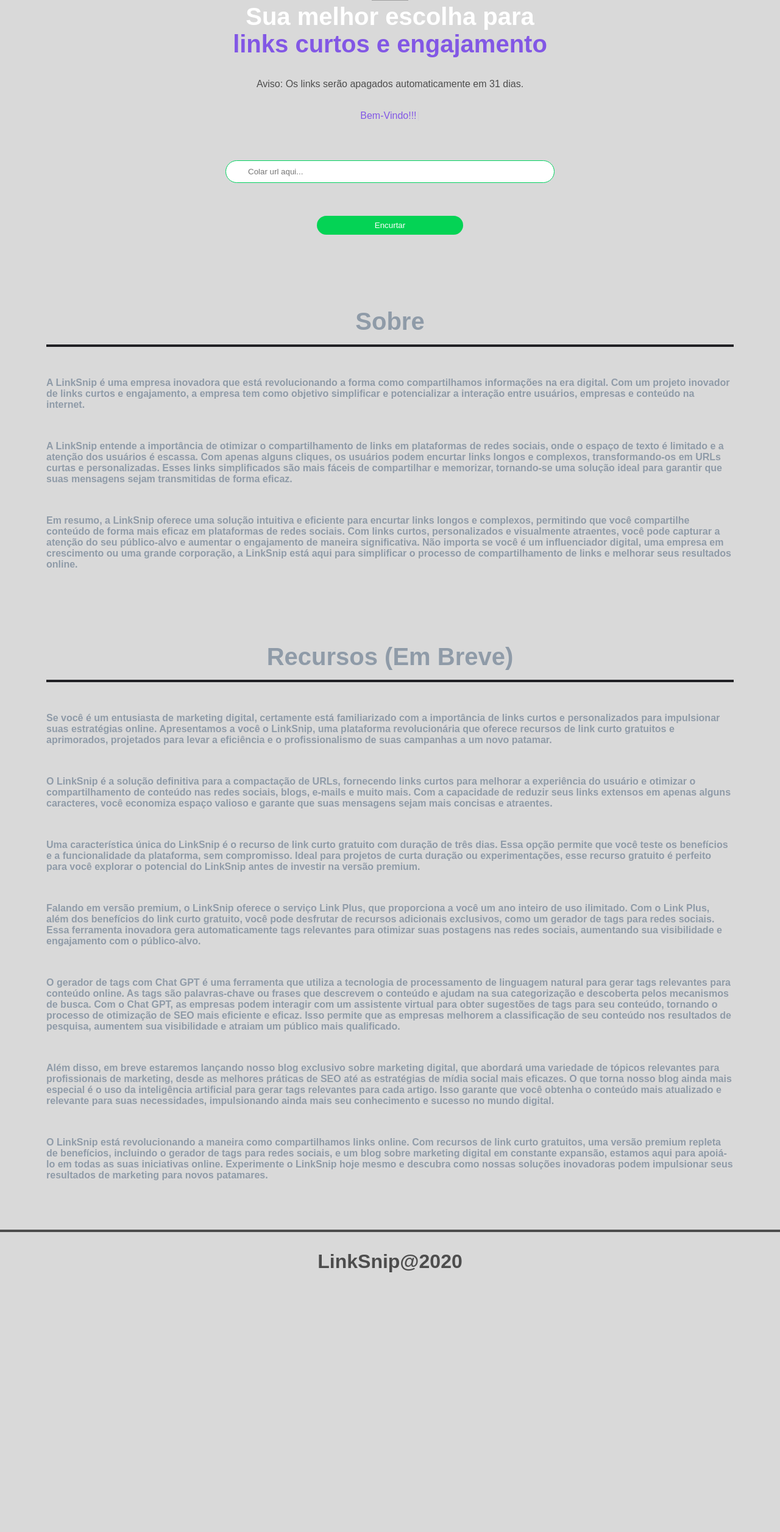
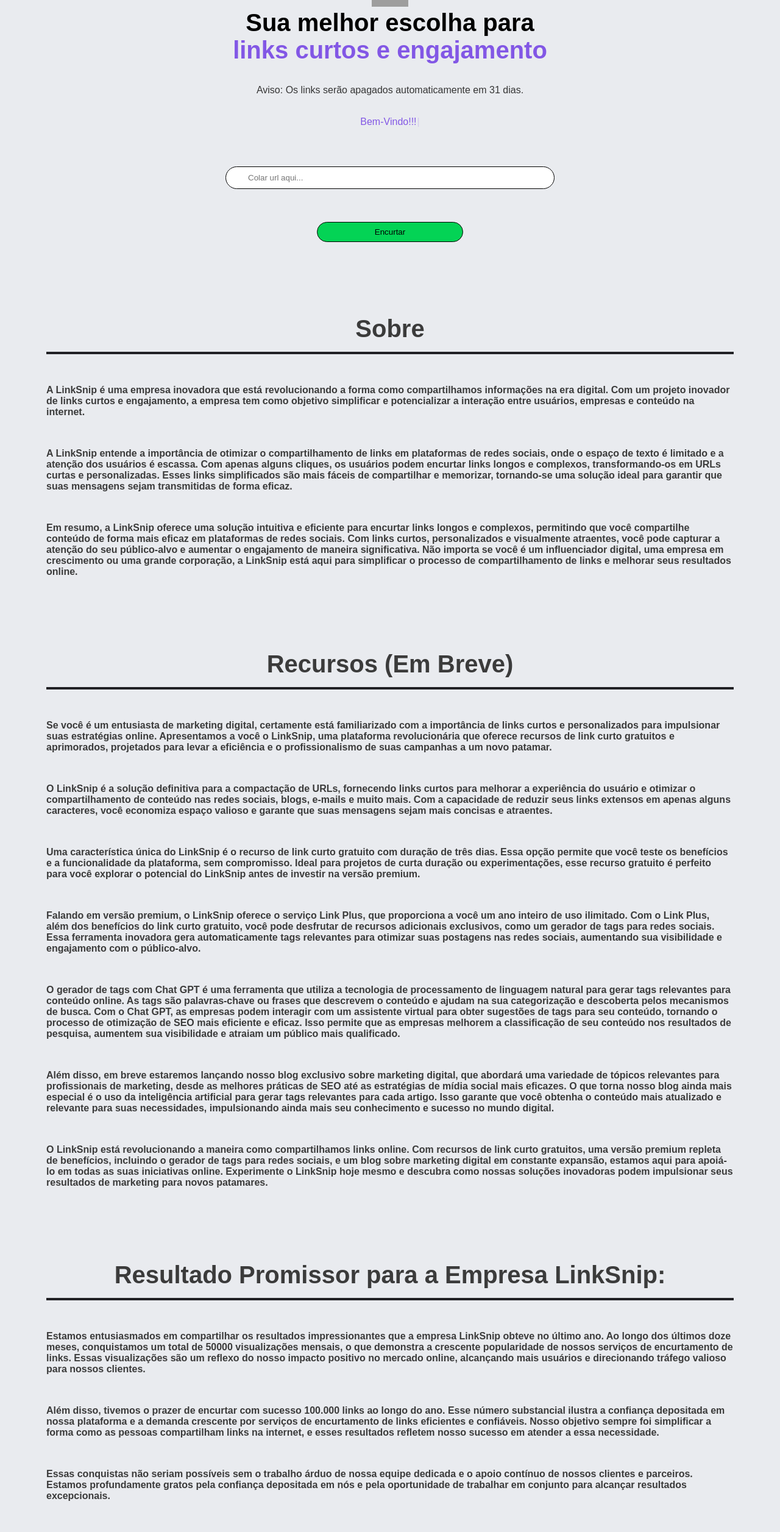
Before and after one commit to MMathiasRS/Snip_Link, a Next.js app: page / in a window 1280 px wide. Shown: the part 234-2747 px from the top of the page at 61% size. Before the commit the page ends 2352 px from the top, so only its background shows below. Built offline with nearby package versions, Linux system fonts and the light colour scheme; grey boxes are pictures that could not be loaded.

Commit message:
first commit

```diff
--- /dev/null
+++ b/src/components/Resultados.js
@@ -0,0 +1,56 @@
+import Style from "@/styles/Sobre.module.css";
+
+export default function Resultados() {
+  return (
+    <div>
+      <div className={Style.ContainerMain}>
+        <div>
+          <div className={Style.Sobre}>
+            <span>
+              <h2>Resultado Promissor para a Empresa LinkSnip:</h2>
+            </span>
+            <hr></hr>
+            <p>
+              Estamos entusiasmados em compartilhar os resultados
+              impressionantes que a empresa LinkSnip obteve no último ano. Ao
+              longo dos últimos doze meses, conquistamos um total de 50000
+              visualizações mensais, o que demonstra a crescente popularidade de
+              nossos serviços de encurtamento de links. Essas visualizações são
+              um reflexo do nosso impacto positivo no mercado online, alcançando
+              mais usuários e direcionando tráfego valioso para nossos clientes.
+            </p>
+            <p>
+              Além disso, tivemos o prazer de encurtar com sucesso 100.000 links
+              ao longo do ano. Esse número substancial ilustra a confiança
+              depositada em nossa plataforma e a demanda crescente por serviços
+              de encurtamento de links eficientes e confiáveis. Nosso objetivo
+              sempre foi simplificar a forma como as pessoas compartilham links
+              na internet, e esses resultados refletem nosso sucesso em atender
+              a essa necessidade.
+            </p>
+            <p>
+              Essas conquistas não seriam possíveis sem o trabalho árduo de
+              nossa equipe dedicada e o apoio contínuo de nossos clientes e
+              parceiros. Estamos profundamente gratos pela confiança depositada
+              em nós e pela oportunidade de trabalhar em conjunto para alcançar
+              resultados excepcionais.
+            </p>
+            <p>
+              Continuaremos empenhados em aprimorar nossos serviços e inovar no
+              campo do encurtamento de links. Estamos animados com o futuro
+              promissor da empresa LinkSnip e ansiosos para expandir nosso
+              alcance, aumentar o número de visualizações mensais e encurtar
+              ainda mais links valiosos.
+            </p>
+            <p>
+              Agradecemos sinceramente a todos que têm sido parte dessa jornada
+              conosco e esperamos que continuem a nos apoiar enquanto avançamos
+              rumo a novos patamares de sucesso. Juntos, construiremos um futuro
+              mais conectado e eficiente na internet.
+            </p>
+          </div>
+        </div>
+      </div>
+    </div>
+  );
+}
--- a/src/components/header.js
+++ b/src/components/header.js
@@ -11,6 +11,8 @@ return(
            <Link href='/'><h1>Home</h1></Link>
            <Link href='/sobre'><h1>Sobre</h1></Link>
            <Link href='/recursos'><h1>Recursos</h1></Link>
+           <Link href='/politica'><h1>Política de Privacidade e Termos de Uso</h1></Link>
+
 
            </div>
       </div>
--- a/src/pages/api/blog/[code].js
+++ /dev/null
@@ -1,24 +0,0 @@
-import db from "../firebase";
-import { collection, getDoc, doc } from "firebase/firestore";
-
-export default async function handler(req, res) {
-  if (req.method === "GET") {
-    const postId = req.query.code;
-
-    try {
-      const postDocRef = doc(db, "Blog", postId);
-      const postDocSnap = await getDoc(postDocRef);
-
-      if (postDocSnap.exists()) {
-        const postData = postDocSnap.data();
-        res.status(200).json(postData);
-      } else {
-        res.status(404).json({ message: "Post não encontrado" });
-      }
-    } catch {
-      res.status(500).json({ message: "Erro no servidor" });
-    }
-  } else {
-    res.status(405).json({ message: "Método não permitido" });
-  }
-}
--- a/src/pages/api/blog/index.js
+++ /dev/null
@@ -1,55 +0,0 @@
-import db from "../firebase";
-import { collection, getDocs, setDoc, doc, addDoc } from "firebase/firestore";
-
-export default async function Post(req, res) {
-  if (req.method === "POST") {
-    const {
-      title,
-      content,
-      author,
-      category,
-      tags,
-      publishDate,
-      publishStatus,
-      featuredImg,
-    } = req.body;
-
-    const newPost = {
-      title: title,
-      content: content,
-      author: author,
-      category: category,
-      tags: tags,
-      publishDate: publishDate,
-      publishStatus: publishStatus,
-      featuredImg: featuredImg,
-    };
-    try {
-      if (
-        title !== "" &&
-        content !== "" &&
-        author !== "" &&
-        category !== "" &&
-        publishDate !== ""
-      ) {
-        await setDoc(doc(db, "Blog", title), newPost);
-        res.status(202).json({ message: "Sucesso" });
-      } else {
-        res.status(404).json({ message: "Falha" });
-      }
-    } catch {
-      res.status(500).json({ message: "Erro no servidor" });
-    }
-  } else {
-    if (req.method === "GET") {
-      const data = [];
-      const querySnap = await getDocs(collection(db, "Blog"));
-      querySnap.forEach((doc) => {
-        const docData = doc.data();
-        const DocId = {id:doc.id,...docData}
-        data.push(DocId);
-      });
-      res.json(data);
-    }
-  }
-}
--- a/src/pages/index.js
+++ b/src/pages/index.js
@@ -7,6 +7,8 @@ import Main from "@/components/Main";
 import Sobre from "@/components/Sobre";
 import Recursos from "@/components/Recursos";
 import InputSelection from "@/components/Input";
+import Resultados from "@/components/Resultados";
+
 
 export default function Home() {
   const [text, setText] = useState("");
@@ -18,6 +20,7 @@ export default function Home() {
         <InputSelection></InputSelection>
         <Sobre></Sobre>
         <Recursos></Recursos>
+        <Resultados></Resultados>
 
       </main>
     </>
--- a/src/styles/Headers.module.css
+++ b/src/styles/Headers.module.css
@@ -7,13 +7,13 @@
 }
 .Container h1 {
   cursor: pointer;
-  font-size: 1.2rem;
+  font-size: 0.9rem;
 }
 
 .Container a {
   cursor: pointer;
   display: flex;
-  color: white;
+  color: rgb(0, 0, 0);
   text-decoration: none;
 }
 
--- a/src/styles/Input.module.css
+++ b/src/styles/Input.module.css
@@ -11,7 +11,7 @@
     max-width: 45%;
     width: 100%;
     border-radius: 20px;
-    border: 1px solid #04D361;
+    border: 1px solid #000000;
 }
 
 .ConteinerBtn{
@@ -23,30 +23,31 @@
     width: 20%;
     margin: 0 auto;
     cursor: pointer;
-    border: 0;
     padding: 8px 20px;
     border-radius: 20px;
     background-color: #04d355;
-    color: white;
+    color: rgb(0, 0, 0);
+    border: 1px solid #000000;
+
 }
 
 .ConteinerBtn input:focus{
     border: 0;
     box-shadow: 0 0 0 0;
-    border: 0 none;
-    outline: 0;
+    border: 1px solid #ffffff;
 }
 .Conteiner input:focus{
     border: 0;
     box-shadow: 0 0 0 0;
     border: 0 none;
-    outline: none;
+    outline: 0;
+    border: 1px solid #000000;
 }
 
 .Conteiner p{
     padding-top: 20px;
     padding-bottom: 10px;
-    color: white;
+    color: rgb(0, 0, 0);
 }
 
 .btnCopia button{
@@ -64,7 +65,7 @@
         max-width: 75%;
         width: 100%;
         border-radius: 20px;
-        border: 1px solid #04D361;
+        border: none
     }
 
     .ConteinerBtn{
@@ -80,6 +81,6 @@
         padding: 8px 0px;
         border-radius: 20px;
         background-color: #04d355;
-        color: white;
+        color: rgb(0, 0, 0);
     }
   }
--- a/src/styles/Main.module.css
+++ b/src/styles/Main.module.css
@@ -9,12 +9,12 @@
 
 .Container h1{
     font-size: 2.5rem;
-    color: white;
+    color: rgb(0, 0, 0);
 }
 
 .Container p{
     padding-top:3% ;
-    color: #4d4d4d;
+    color: #353535;
 }
 .Container span{
     color: #8257E5;
@@ -33,7 +33,7 @@
     }
     .Container h1{
         font-size: 1.5rem;
-        color: white;
+        color: rgb(0, 0, 0);
     }
     .Container p{
         padding-top: 30px;
--- a/src/styles/Sobre.module.css
+++ b/src/styles/Sobre.module.css
@@ -9,7 +9,7 @@
 .Sobre {
   margin-top: 10%;
   margin-bottom: 80px;
-  color: #8F9BA8;
+  color: #3b3b3b;
   padding: 0 3%;
 }
 
@@ -31,7 +31,7 @@
   .Sobre {
     margin-top: 30%;
     margin-bottom: 80px;
-    color: #8F9BA8;
+    color: #3a3a3a;
     padding: 0 3%;
   }
 
--- a/src/styles/globals.css
+++ b/src/styles/globals.css
@@ -93,7 +93,7 @@ body {
   scrollbar-width: thin;
   scrollbar-color: transparent transparent;
   color: rgb(var(--foreground-rgb));
-  background-color: #3333332f;
+  background-color: #E9EBEF;
 }
 
 a {
```
Also changed, not shown: src/pages/blog.js (added, +7 -0 lines), src/pages/politica.js (added, +73 -0 lines).
